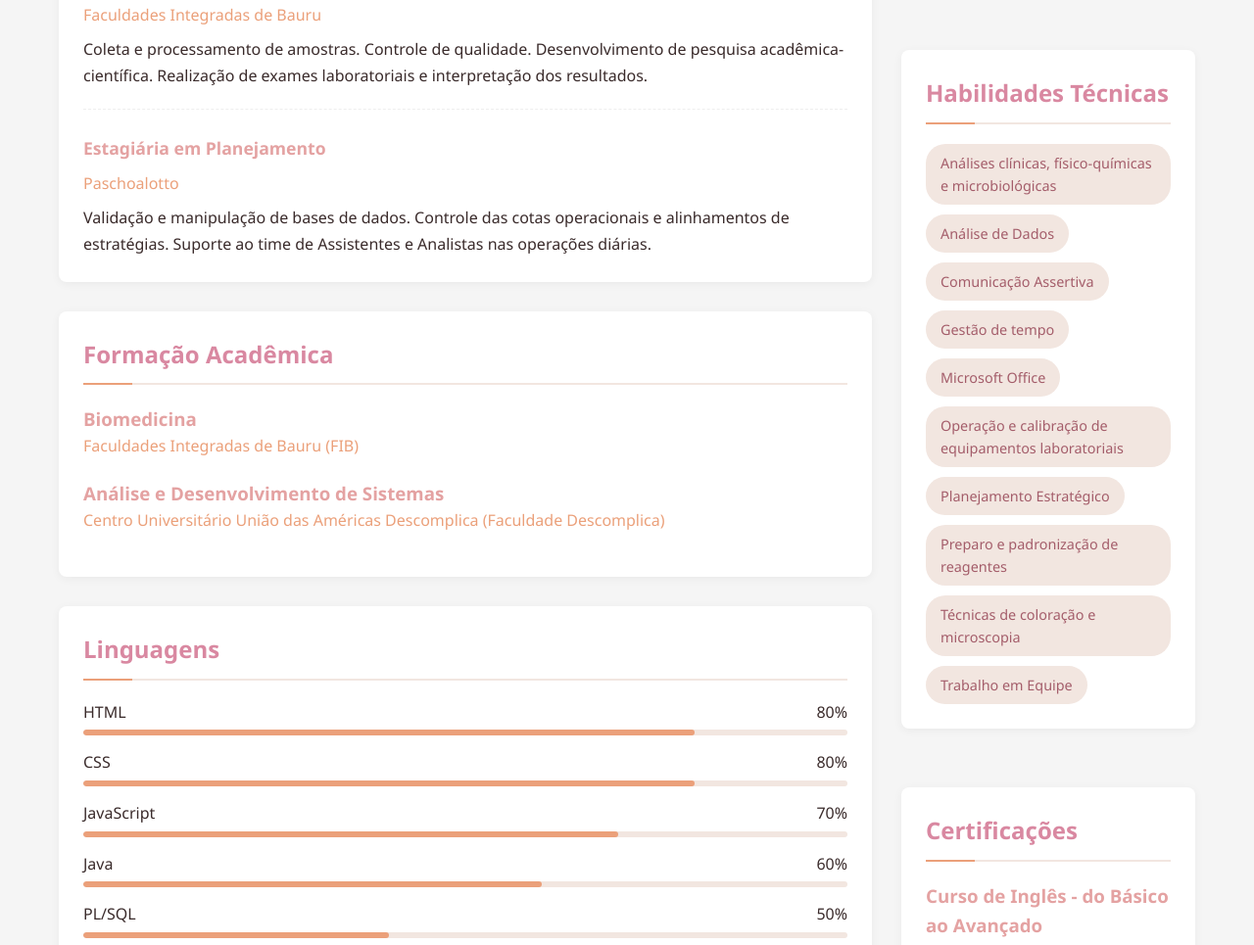
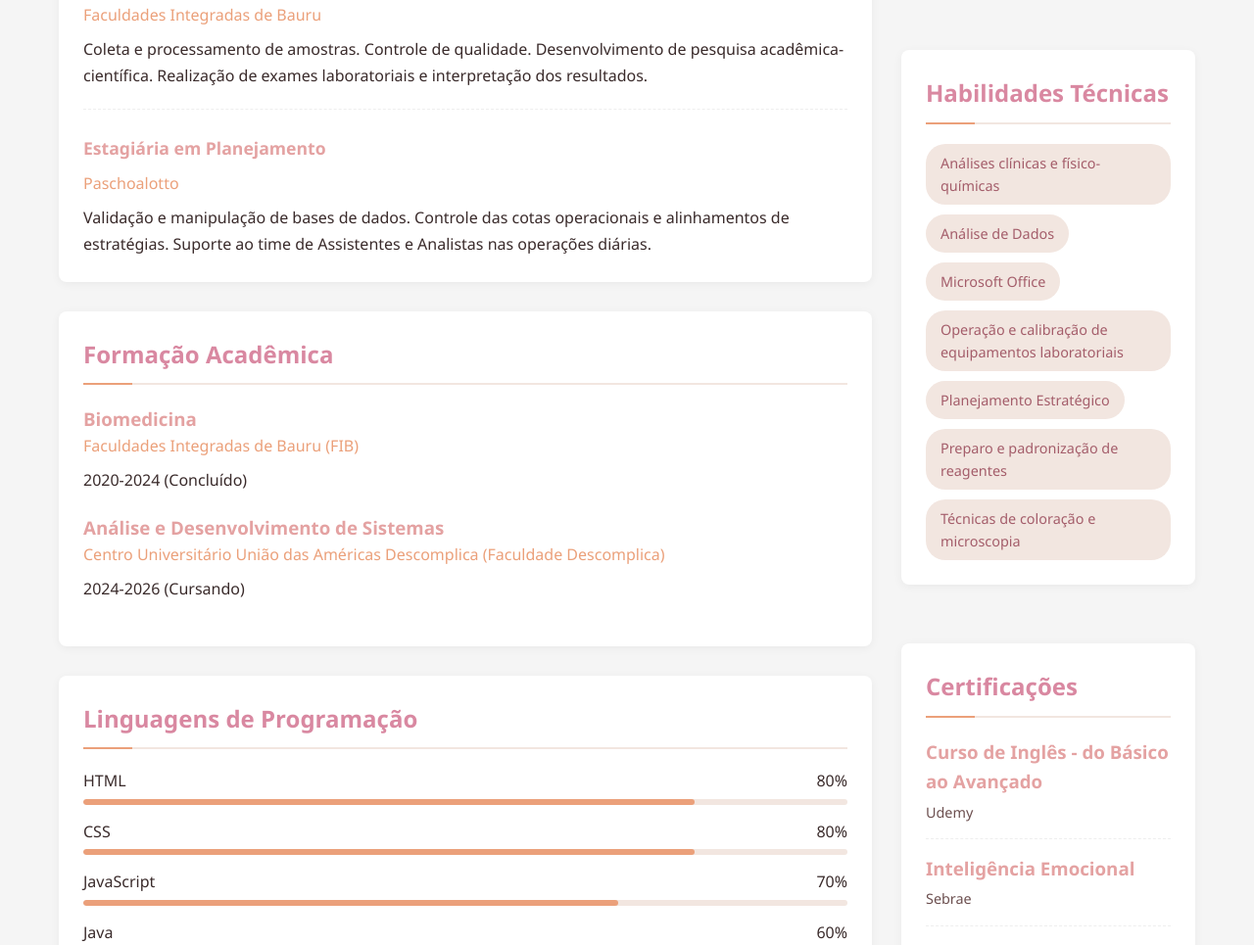
Before and after one commit to Belesmani/portfolio, a plain HTML site: page index.html in a window 1280 px wide. Shown: the part 926-1891 px from the top of the page at 98% size. Drawn offline with Linux system fonts and the light colour scheme.

Commit message:
Terceiro commit

```diff
--- a/index.html
+++ b/index.html
@@ -520,15 +520,17 @@
           <div class="education-item">
             <h3 class="education-degree">Biomedicina</h3>
             <h4 class="experience-company">Faculdades Integradas de Bauru (FIB)</h4>
+            <div class="experience-description"><p>2020-2024 (Concluído)</p></div>
           </div>
 
           <div class="education-item">
             <h3 class="education-degree">Análise e Desenvolvimento de Sistemas</h3>
             <h4 class="experience-company">Centro Universitário União das Américas Descomplica (Faculdade Descomplica)</h4>
+            <div class="experience-description"><p>2024-2026 (Cursando)</p></div>
           </div>
         </section>
         <section class="section">
-            <h2>Linguagens</h2>
+            <h2>Linguagens de Programação</h2>
 
             <div class="language-item">
               <div class="language-name">
@@ -658,17 +660,13 @@
         <section class="section">
           <h2>Habilidades Técnicas</h2>
           <div class="skills-container">
-            <span class="skill">Análises clínicas, físico-químicas e microbiológicas</span>
+            <span class="skill">Análises clínicas e físico-químicas</span>
             <span class="skill">Análise de Dados</span>
-            <span class="skill">Comunicação Assertiva</span>
-            <span class="skill">Gestão de tempo</span>
             <span class="skill">Microsoft Office</span>
             <span class="skill">Operação e calibração de equipamentos laboratoriais</span>
             <span class="skill">Planejamento Estratégico</span>
             <span class="skill">Preparo e padronização de reagentes</span>
             <span class="skill">Técnicas de coloração e microscopia</span>
-            <span class="skill">Trabalho em Equipe</span>
-
           </div>
         </section>
 
```
